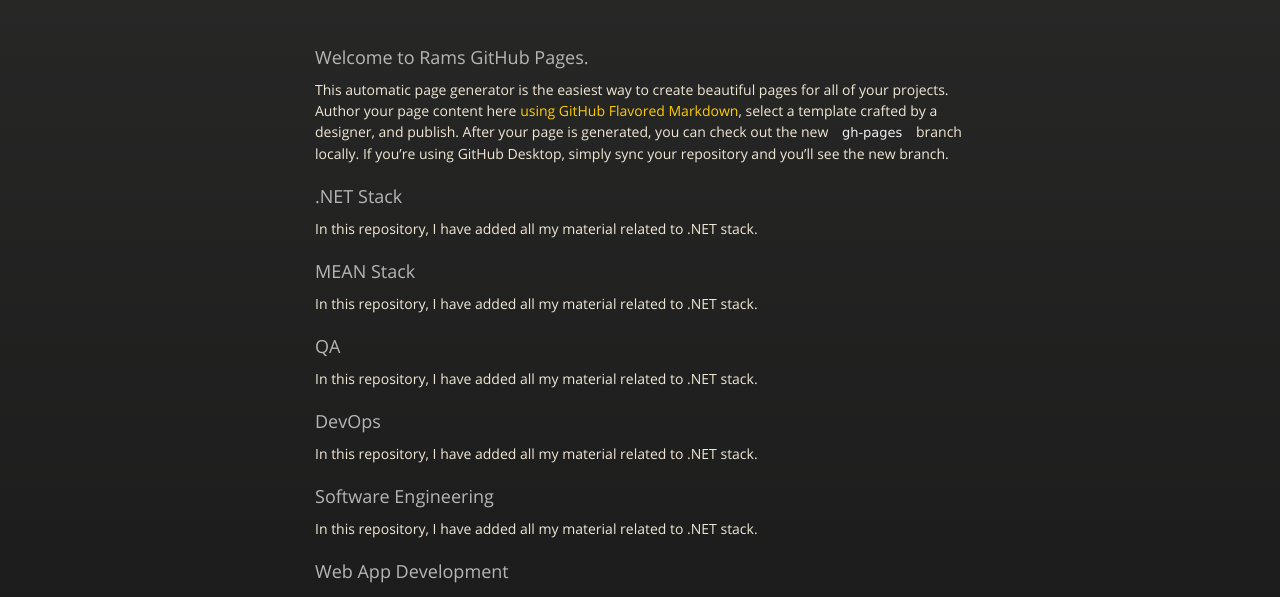
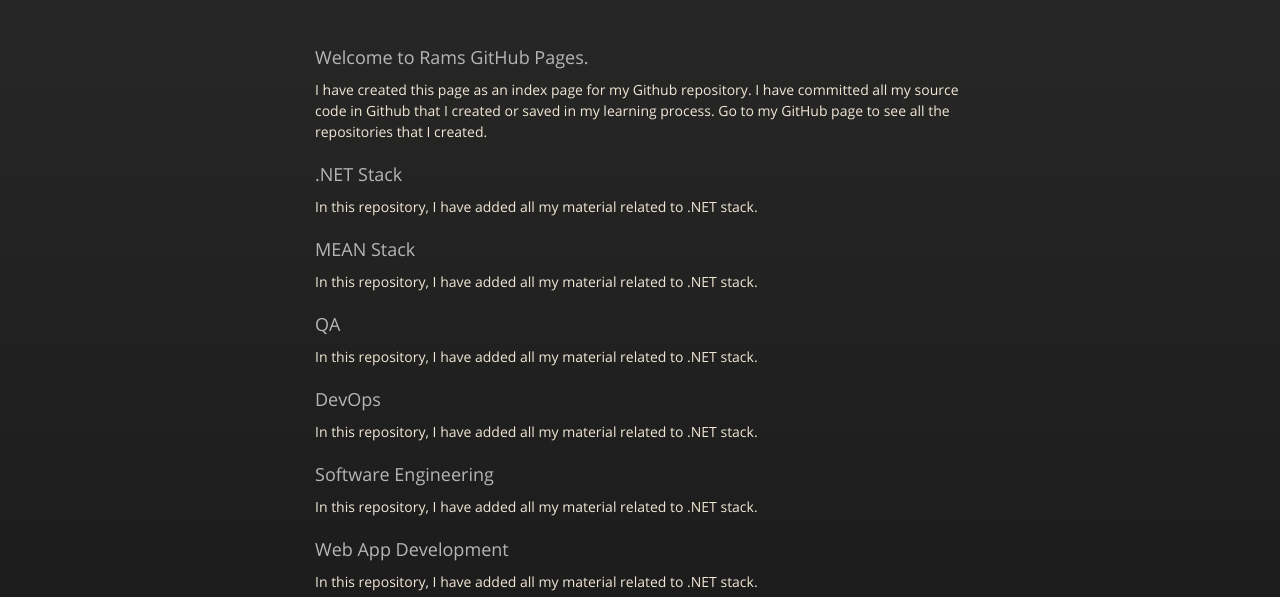
Before and after one commit to ramyrams/ramyrams.github.io, a plain HTML site: page index.html in a window 1280 px wide. Shown: the part 189-786 px from the top of the page. Drawn offline with nearby package versions, Linux system fonts and the light colour scheme.

Commit message:
Update index.html

```diff
--- a/index.html
+++ b/index.html
@@ -37,7 +37,7 @@
         <h3>
           <a id="welcome-to-github-pages" class="anchor" href="#welcome-to-github-pages" aria-hidden="true"><span aria-hidden="true" class="octicon octicon-link"></span></a>Welcome to Rams GitHub Pages.
         </h3>
-        <p>This automatic page generator is the easiest way to create beautiful pages for all of your projects. Author your page content here <a href="https://guides.github.com/features/mastering-markdown/">using GitHub Flavored Markdown</a>, select a template crafted by a designer, and publish. After your page is generated, you can check out the new <code>gh-pages</code> branch locally. If you’re using GitHub Desktop, simply sync your repository and you’ll see the new branch.</p>
+        <p>I have created this page as an index page for my Github repository. I have committed all my source code in Github that I created or saved in my learning process. Go to my GitHub page to see all the repositories that I created.</p>
 
         <div>
           <h3><a id="DotNetStack" class="anchor" href="#DotNetStack" aria-hidden="true"><span aria-hidden="true" class="octicon octicon-link"></span></a>.NET Stack</h3>
```
